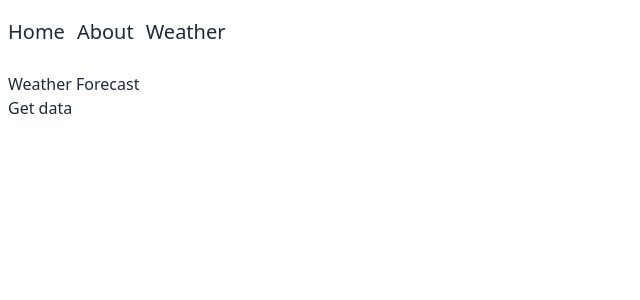
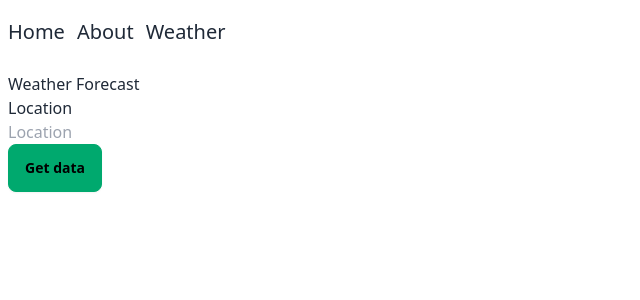
Before and after one commit to Raees-B-19/weather-forecast, a Vue app: page /weather in a window 1280 px wide. Shown: the top 300 px of the page, without its empty margins (0-640 px from the left). Built offline with nearby package versions, Linux system fonts and the light colour scheme; no server answers.

Commit message:
Able to get Geographical Coordinates ( lat and lon ) from a form

```diff
--- a/src/views/WeatherView.vue
+++ b/src/views/WeatherView.vue
@@ -1,20 +1,60 @@
 <script setup lang="ts">
+const apiKey = "c71a382e51b62d85bce7fe1e6db2810f";
+const openWeatherMapUrl = "https://api.openweathermap.org";
+
 async function getWeather() {
-  let url = 'https://api.openweathermap.org/data/2.5/forecast?lat=44.34&lon=10.99&appid=';
+  let url = openWeatherMapUrl + "/data/2.5/forecast";
 
+  // Add onto url
+  url += "?lat=44.34&lon=10.99&appid=" + apiKey;
+
+  // Make Fetch
   await fetch(url)
-    .then((res) => res.json())
     .then((data) => console.log(data))
-    .catch(error => console.error('Error:', error));
+    .catch((error) => console.error("Error:", error));
 }
 
-getWeather()
+let locationModel = defineModel("");
+
+async function getGeographicalCoordinates() {
+  let url = openWeatherMapUrl + "/geo/1.0/direct";
+  let limit = 1;
+
+  // Get locationModel value
+  let location = `${locationModel.value}`;
+
+  // Replace spaces with underscore
+  location = location.replace(" ", "_");
+
+  // Add onto url
+  url += `?q=${location}&limit=${limit}&appid=${apiKey}`;
+
+  // Make Fetch
+  await fetch(url)
+    .then((response) => response.json())
+    .then((data) => console.log(data))
+    .catch((error) => console.error("Error:", error));
+}
 </script>
 
 <template>
   <div>
     <h2>Weather Forecast</h2>
 
-    <button v-on:click="getWeather">Get data</button>
+    <form @submit.prevent="getGeographicalCoordinates">
+      <div>
+        <label for="locationInput" class="block">Location</label>
+        <input
+          type="text"
+          id="locationInput"
+          minlength="1"
+          placeholder="Location"
+          v-model.trim="locationModel"
+          required
+        />
+      </div>
+
+      <button type="submit" class="btn btn-success">Get data</button>
+    </form>
   </div>
 </template>
```
